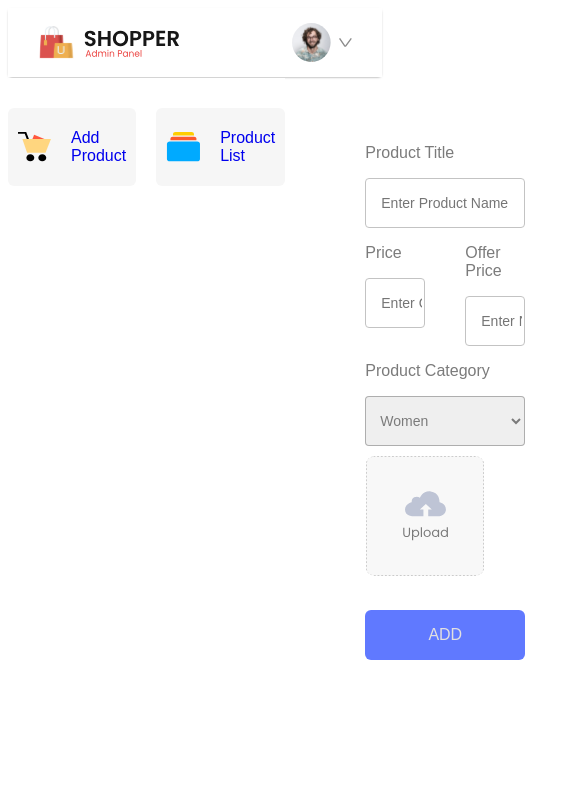
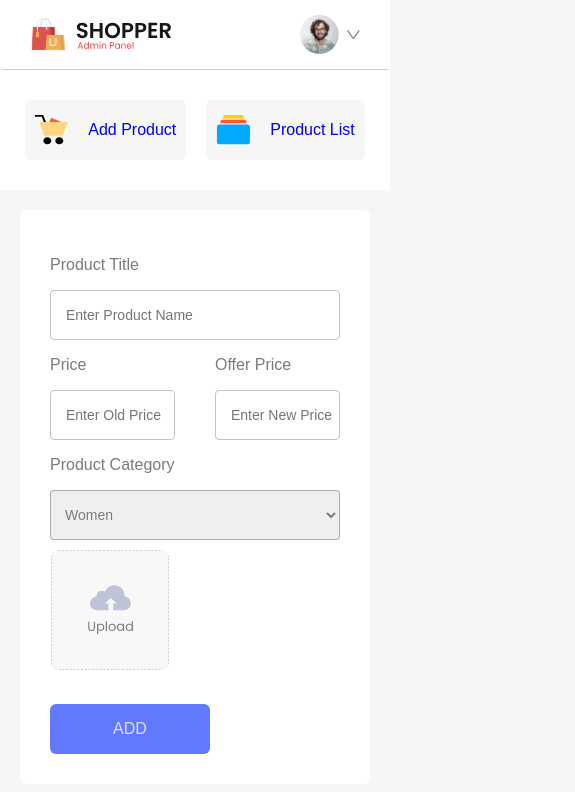
Before and after one commit to PraneethBunny123/MERN-Cart, a React (Vite) app in the folder admin/: page /addproduct in a window 390 px wide. Shown: the top 792 px of the page, 575 px wide, since content can reach past the window. Built offline with nearby package versions, Linux system fonts and the light colour scheme.

Commit message:
few style mods

```diff
--- a/admin/src/components/AddProduct/AddProduct.css
+++ b/admin/src/components/AddProduct/AddProduct.css
@@ -66,3 +66,11 @@
     background: #536cf9;
     color: white;
 }
+
+@media(max-width: 800px) {
+    .add-product {
+        width: auto;
+        padding: 30px;
+        margin: 20px;
+    }
+}
--- a/admin/src/index.css
+++ b/admin/src/index.css
@@ -67,9 +67,10 @@ button:focus-visible {
   }
 } */
 
-/* * {
+body {
   margin: 0;
-} */
+  background-color: #f6f6f6;
+}
 
 :root {
   font-family: sans-serif, system-ui, Avenir, Helvetica, Arial;
--- a/admin/src/pages/Admin/Admin.css
+++ b/admin/src/pages/Admin/Admin.css
@@ -1,3 +1,9 @@
 .admin {
     display: flex;
 }
+
+@media(max-width: 800px) {
+    .admin {
+        flex-direction: column;
+    }
+}
```
